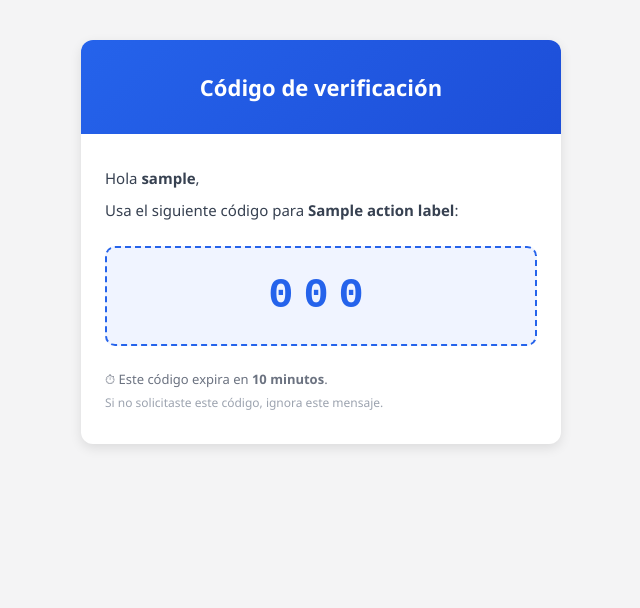
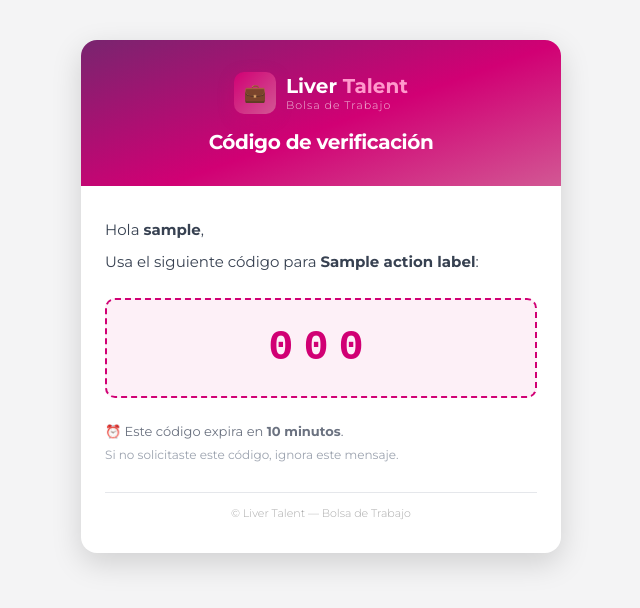
Before and after one commit to Shawdog56/recSystem, a Django app: template auth2fa/templates/auth2fa/verification_email.html in a window 1280 px wide. Shown: the top 608 px of the page, without its empty margins (319-959 px from the left). Run offline with Django 5.2, Linux system fonts and the light colour scheme; the template is opened without the code that fills it: most values are stand-ins (such as "Sample title", 1, 10 or a date in 2020).

Commit message:
feat(auth2fa): revertir token_service y aplicar branding Liver Talent en email
Revirtiendo cambio de parámetro user_id en generate(). Template de email actualizado con colores magenta/rosa, logo y tipografía Montserrat.

```diff
--- a/auth2fa/templates/auth2fa/verification_email.html
+++ b/auth2fa/templates/auth2fa/verification_email.html
@@ -3,17 +3,35 @@
 <head>
     <meta charset="UTF-8">
     <meta name="viewport" content="width=device-width, initial-scale=1.0">
-    <title>Código de verificación</title>
+    <title>Código de verificación | Liver Talent</title>
+    <link href="https://fonts.googleapis.com/css2?family=Montserrat:wght@300;400;700&display=swap" rel="stylesheet">
 </head>
-<body style="margin: 0; padding: 0; background-color: #f4f4f5; font-family: 'Segoe UI', Arial, sans-serif;">
-    <table width="100%" cellpadding="0" cellspacing="0" style="background-color: #f4f4f5; padding: 40px 0;">
+<body style="margin: 0; padding: 0; background: #f4f4f5; font-family: 'Montserrat', 'Segoe UI', Arial, sans-serif;">
+    <table width="100%" cellpadding="0" cellspacing="0" style="background: #f4f4f5; padding: 40px 0;">
         <tr>
             <td align="center">
-                <table width="480" cellpadding="0" cellspacing="0" style="background-color: #ffffff; border-radius: 12px; overflow: hidden; box-shadow: 0 4px 12px rgba(0,0,0,0.1);">
-                    <!-- Header -->
+                <table width="480" cellpadding="0" cellspacing="0" style="background: #ffffff; border-radius: 16px; overflow: hidden; box-shadow: 0 10px 30px rgba(0,0,0,0.15);">
+
                     <tr>
-                        <td style="background: linear-gradient(135deg, #2563eb, #1d4ed8); padding: 32px 24px; text-align: center;">
-                            <h1 style="color: #ffffff; margin: 0; font-size: 22px; font-weight: 600;">
+                        <td style="background: linear-gradient(160deg, #78256f 0%, #D10074 55%, #d25894 100%); padding: 32px 24px; text-align: center;">
+                            <table cellpadding="0" cellspacing="0" style="margin: 0 auto 12px;">
+                                <tr>
+                                    <td style="vertical-align: middle; padding-right: 10px;">
+                                        <table cellpadding="0" cellspacing="0" style="width: 42px; height: 42px; border-radius: 10px; background: linear-gradient(135deg, #D10074, #d25894); box-shadow: 0 4px 15px rgba(209,0,116,.35);">
+                                            <tr>
+                                                <td align="center" style="color: #ffffff; font-size: 18px; font-family: Arial, sans-serif;">
+                                                    &#128188;
+                                                </td>
+                                            </tr>
+                                        </table>
+                                    </td>
+                                    <td style="vertical-align: middle; text-align: left;">
+                                        <div style="color: #ffffff; font-size: 20px; font-weight: 700; line-height: 1.2;">Liver <span style="color: #ff99cc;">Talent</span></div>
+                                        <div style="color: rgba(255,255,255,0.75); font-size: 11px; font-weight: 300; letter-spacing: 1px;">Bolsa de Trabajo</div>
+                                    </td>
+                                </tr>
+                            </table>
+                            <h1 style="color: #ffffff; margin: 16px 0 0; font-size: 20px; font-weight: 700; letter-spacing: -0.02em;">
                                 Código de verificación
                             </h1>
                         </td>
@@ -29,18 +47,23 @@
                                 Usa el siguiente código para <strong>{{ action_label }}</strong>:
                             </p>
 
-                            <!-- Code Box -->
-                            <div style="background-color: #f0f4ff; border: 2px dashed #2563eb; border-radius: 10px; padding: 24px; text-align: center; margin-bottom: 24px;">
-                                <span style="font-size: 42px; font-weight: 700; letter-spacing: 10px; color: #2563eb; font-family: 'Courier New', monospace;">
+                            <div style="background-color: #fdf0f7; border: 2px dashed #D10074; border-radius: 10px; padding: 24px; text-align: center; margin-bottom: 24px;">
+                                <span style="font-size: 42px; font-weight: 700; letter-spacing: 10px; color: #D10074; font-family: 'Courier New', monospace;">
                                     {{ code }}
                                 </span>
                             </div>
 
                             <p style="color: #6b7280; font-size: 13px; line-height: 1.5; margin: 0 0 4px 0;">
-                                ⏱ Este código expira en <strong>{{ expiry_minutes }} minutos</strong>.
+                                &#9200; Este código expira en <strong>{{ expiry_minutes }} minutos</strong>.
                             </p>
                             <p style="color: #9ca3af; font-size: 12px; line-height: 1.5; margin: 0;">
                                 Si no solicitaste este código, ignora este mensaje.
+                            </p>
+
+                            <hr style="border: none; border-top: 1px solid #e5e7eb; margin: 28px 0 0;">
+
+                            <p style="color: #aaa; font-size: 11px; line-height: 1.5; margin: 12px 0 0; text-align: center; font-weight: 300;">
+                                &copy; Liver Talent &mdash; Bolsa de Trabajo
                             </p>
                         </td>
                     </tr>
```
Also changed, not shown: auth2fa/services/token_service.py (+3 -4 lines).
